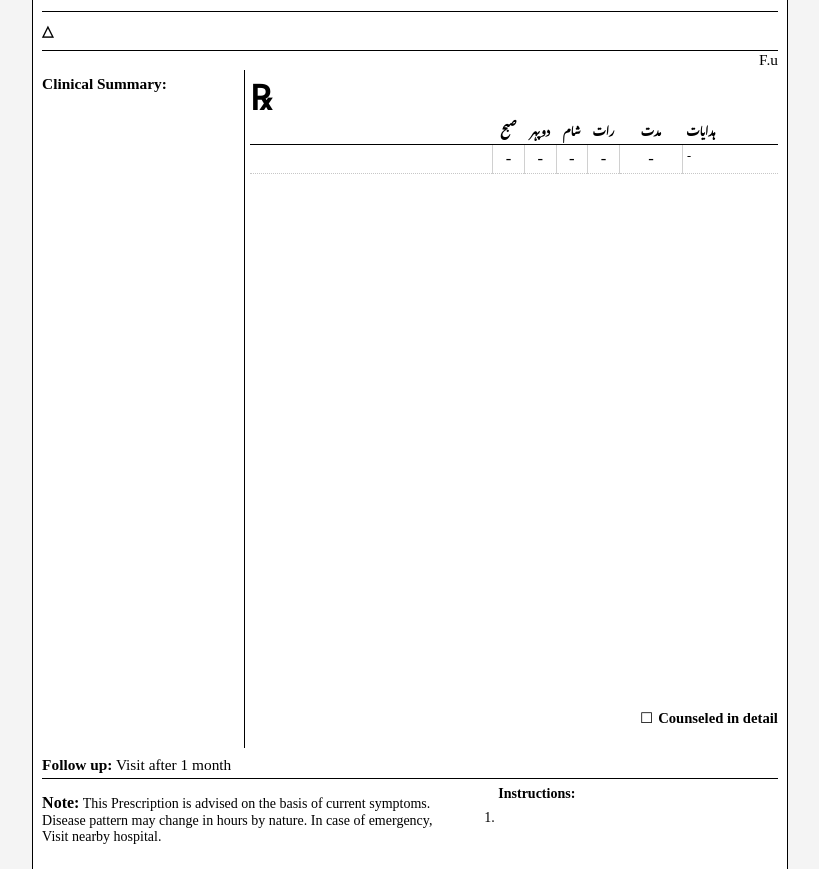
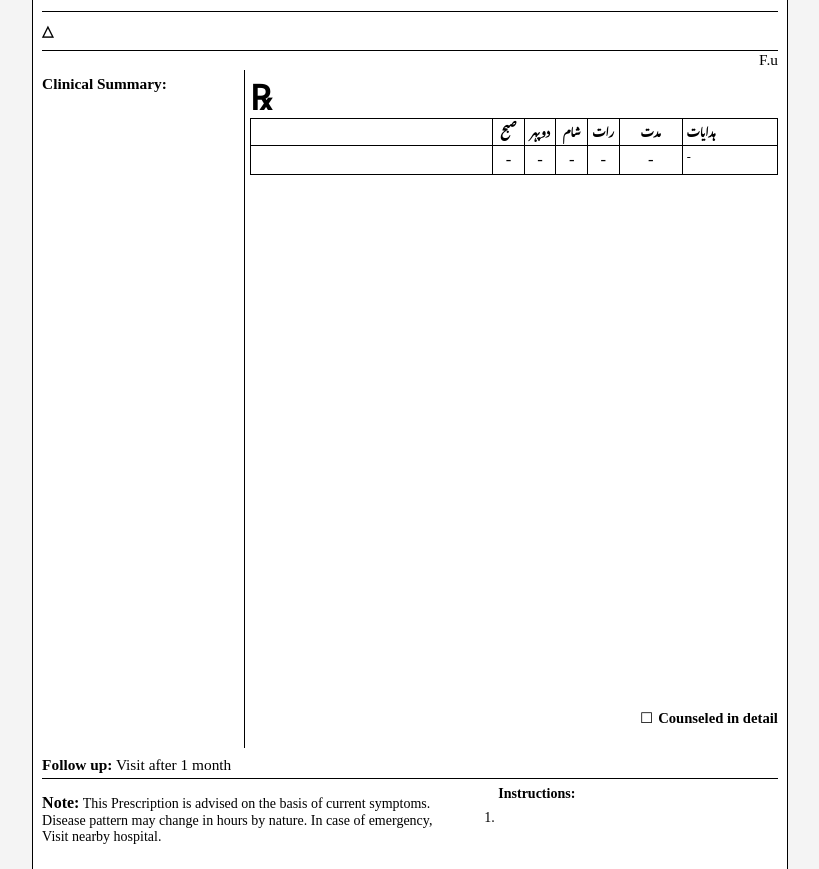
Before and after one commit to huzaifa-006/Prescripto, a Django app: template templates/clinic/prescription_print.html in a window 1280 px wide. Shown: the part 234-1103 px from the top of the page, without its empty margins (230-1049 px from the left). Run offline with Django 5.2, Linux system fonts and the light colour scheme; the template is opened without the code that fills it, so the values that code supplies are empty.

Commit message:
updated: prescription print medicine table borders

```diff
--- a/templates/clinic/prescription_print.html
+++ b/templates/clinic/prescription_print.html
@@ -343,16 +343,17 @@
             border-collapse: collapse;
             table-layout: fixed;
             font-size: 11pt;
+            border: 1px solid #000;
         }
 
         .med-table th,
         .med-table td {
             padding: 1.1mm 1mm;
             vertical-align: top;
+            border: 1px solid #000;
         }
 
         .med-table th {
-            border-bottom: 1px solid #000;
             font-weight: 700;
             text-align: center;
             font-size: 9.8pt;
@@ -381,19 +382,16 @@
         }
 
         .med-table td {
-            border-bottom: 1px dotted #c7c7c7;
             font-size: 12.5pt;
         }
 
         .med-table td.time-cell,
         .med-table td.duration-cell {
             text-align: center;
-            border-left: 1px solid #d0d0d0;
             font-weight: 450;
         }
 
         .med-table td.instructions-cell {
-            border-left: 1px solid #d0d0d0;
             font-size: 9.2pt;
             line-height: 1.2;
             overflow-wrap: anywhere;
```
